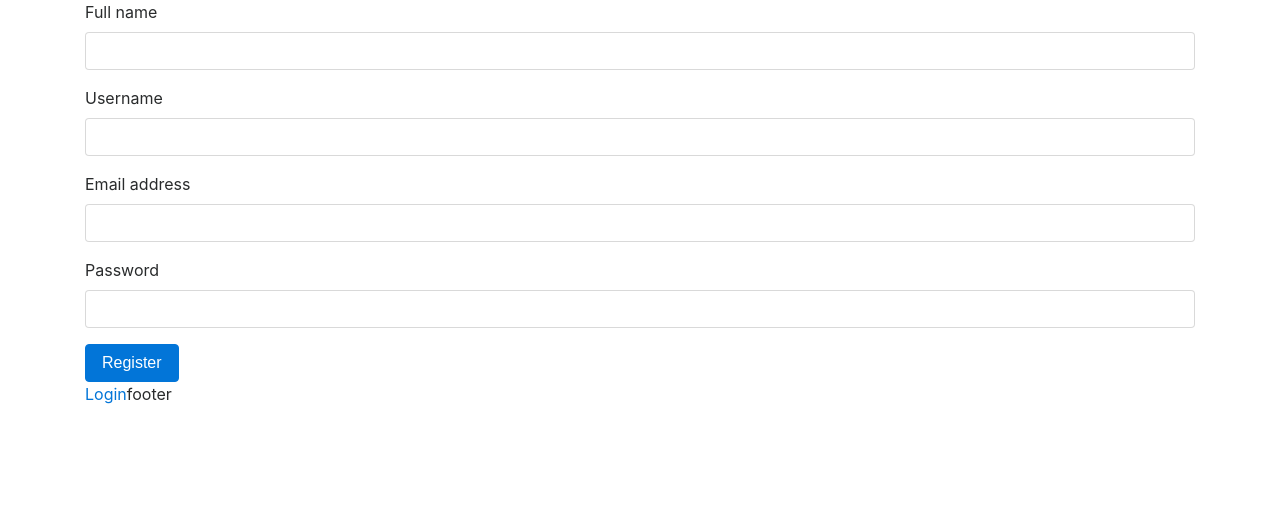
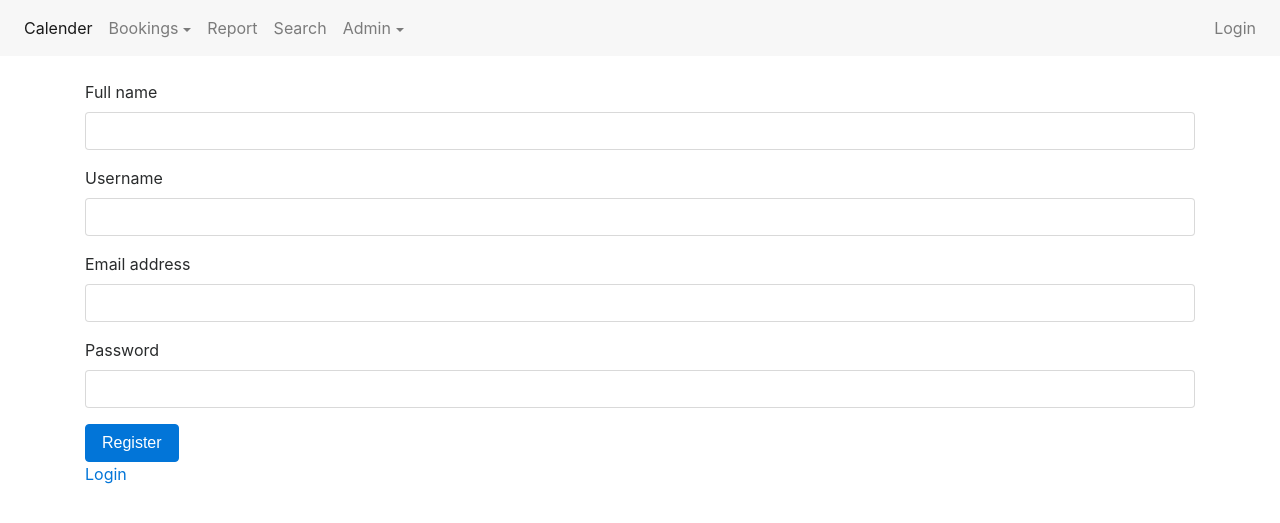
Before and after one commit to mrinal2300/book, a CodeIgniter app: page /account/register in a window 1280 px wide. Shown: the top 523 px of the page. Run offline with CodeIgniter, Linux system fonts and the light colour scheme; some libraries are stand-ins or nearby versions.

Commit message:
Added css

```diff
--- a/application/controllers/Book.php
+++ b/application/controllers/Book.php
@@ -16,7 +16,7 @@ class Book extends CI_Controller {
 		$resource = $query->row();
 		$data['resource'] = $resource;
 
-		$this->load->template('create_booking', $data);
+		$this->load->template('book/create', $data);
 
 
 
--- a/application/controllers/Resource.php
+++ b/application/controllers/Resource.php
@@ -6,7 +6,7 @@ class Resource extends CI_Controller {
 	{
 		$query = $this->db->get("resources");
 		$data['resources'] = $query->result();
-		$this->load->template('resource_list',$data);
+		$this->load->template('resource/list',$data);
 
 
 	}
--- a/application/views/resource_list.php
+++ b/application/views/resource/list.php
@@ -1,6 +1,6 @@
 
 
-<?php echo anchor('account/login', 'Login'); ?>
+
 
 <?php foreach ($resources as $resource) { ?>
 <p><a href="book/create/<?php echo $resource->id; ?>">gdjahsgd<?php echo $resource->name; ?></a></p>
--- a/application/views/templates/footer.php
+++ b/application/views/templates/footer.php
@@ -1,4 +1,9 @@
-footer
 </div>
+<!-- javascripts -->
+<script src="//ajax.googleapis.com/ajax/libs/jquery/2.1.3/jquery.min.js"></script>
+<script src="<?php echo base_url('assets/js/tether.min.js'); ?>"></script>
+<script src="<?php echo base_url('assets/js/bootstrap.min.js'); ?>"></script>
+<script type="text/javascript" src="<?php echo base_url('assets/js/app.js'); ?>"></script>
+<!-- // javascripts -->
 </body>
 </html>
--- a/application/views/templates/header.php
+++ b/application/views/templates/header.php
@@ -8,4 +8,60 @@
 <link rel="stylesheet" href="<?php echo base_url('assets/css/style.css'); ?>">
 </head>
 <body>
+
+
+ <nav class="navbar navbar-toggleable-md navbar-light bg-faded fixed-top">
+      <button class="navbar-toggler navbar-toggler-right" type="button" data-toggle="collapse" data-target="#navbarsExampleDefault" aria-controls="navbarsExampleDefault" aria-expanded="false" aria-label="Toggle navigation">
+        <span class="navbar-toggler-icon"></span>
+      </button>
+
+
+      <div class="collapse navbar-collapse" id="navbarsExampleDefault">
+        <ul class="navbar-nav mr-auto">
+          <li class="nav-item active">
+            <?php echo anchor('/', 'Calender', array('class'=>'nav-link')); ?>
+          </li>
+          <li class="nav-item dropdown">
+            <a class="nav-link dropdown-toggle" href="http://example.com" id="dropdown01" data-toggle="dropdown" aria-haspopup="true" aria-expanded="false">Bookings</a>
+            <div class="dropdown-menu" aria-labelledby="dropdown01">
+              <?php echo anchor('book/new', 'New booking', array('class'=>'dropdown-item')); ?>
+              <?php echo anchor('book/my', 'My booking', array('class'=>'dropdown-item')); ?>
+
+            </div>
+          </li>
+          <li class="nav-item">
+            <?php echo anchor('account/report', 'Report', array('class'=>'nav-link')); ?>
+          </li>
+          <li class="nav-item">
+            <?php echo anchor('account/search', 'Search', array('class'=>'nav-link')); ?>
+          </li>
+          <li class="nav-item dropdown">
+            <a class="nav-link dropdown-toggle" href="http://example.com" id="dropdown01" data-toggle="dropdown" aria-haspopup="true" aria-expanded="false">Admin</a>
+            <div class="dropdown-menu" aria-labelledby="dropdown01">
+              <?php echo anchor('book/new', 'Resources', array('class'=>'dropdown-item')); ?>
+              <?php echo anchor('book/my', 'Users', array('class'=>'dropdown-item')); ?>
+            </div>
+          </li>
+        </ul>
+         <ul class="navbar-nav my-2 my-lg-0">
+
+         <?php if(!$this->session->userdata('user_id')){ ?>
+         <li class="nav-item">
+            <?php echo anchor('account/login', 'Login', array('class'=>'nav-link')); ?>
+          </li>
+         <?php } else { ?>
+           <li class="nav-item">
+            <?php echo anchor('account/settings', 'Settings', array('class'=>'nav-link')); ?>
+          </li>
+          <li class="nav-item">
+            <?php echo anchor('account/logout', 'Logout', array('class'=>'nav-link')); ?>
+          </li>
+         <?php } ?>
+         </ul>
+
+      </div>
+    </nav>
+
+
+
 <div class="container">
--- a/assets/css/style.css
+++ b/assets/css/style.css
@@ -0,0 +1,3 @@
+body {
+  padding-top: 5rem;
+}
```
Also changed, not shown: application/views/book/create.php (renamed from application/views/create_booking.php), assets/js/tether.min.js (added), 2 other files.
